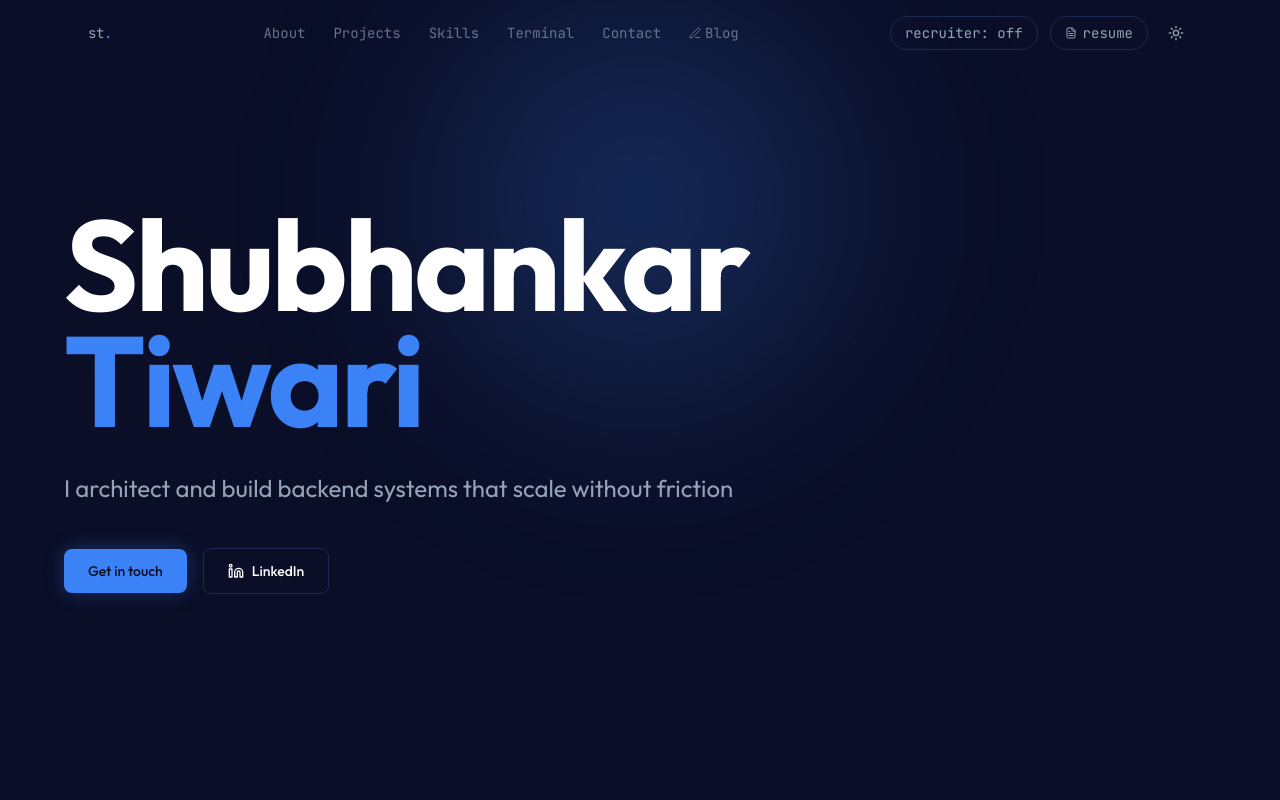
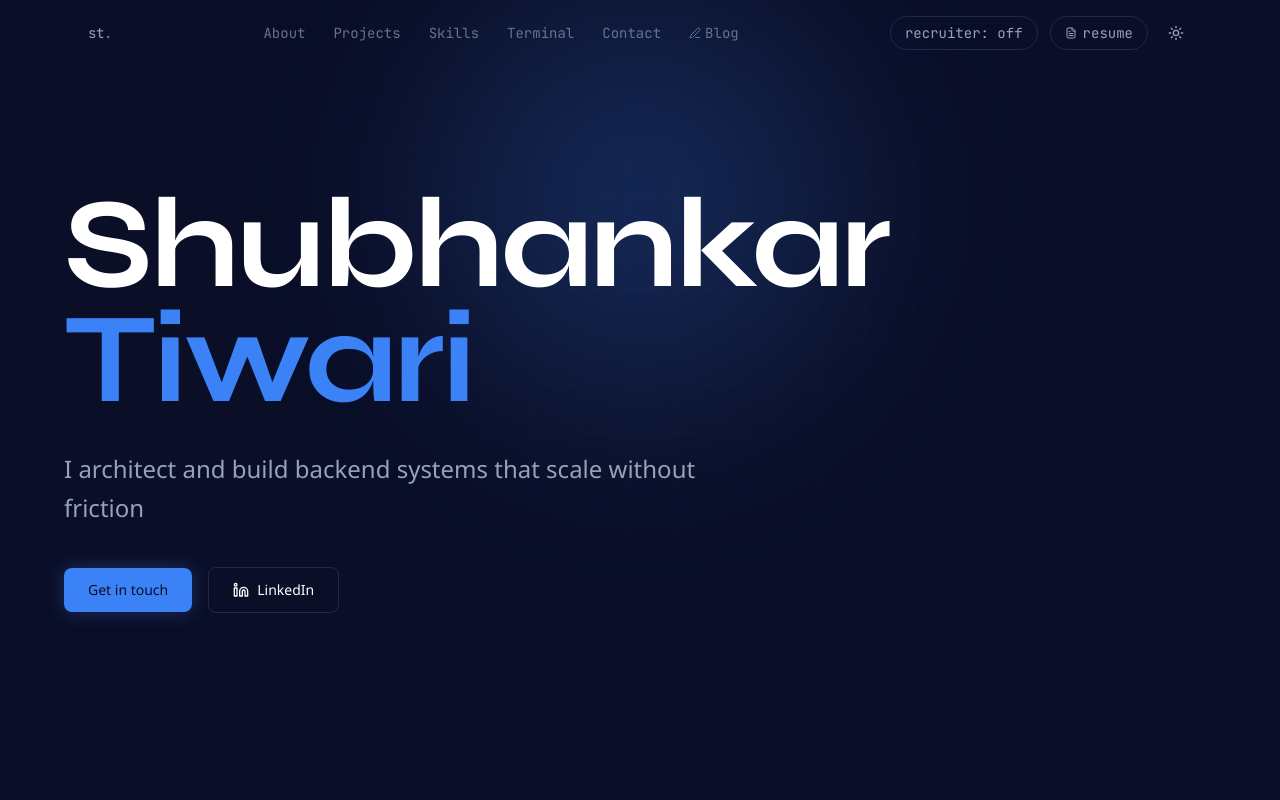
Before and after one commit to shubhankartiwari99/shubhankar-portfolio, a Next.js app: page / in a window 1280 px wide. Shown: the top 800 px of the page. Built offline with nearby package versions, Linux system fonts and the light colour scheme.

Commit message:
`Update font family, CSS gradients, and layout components`

```diff
--- a/src/app/globals.css
+++ b/src/app/globals.css
@@ -70,6 +70,10 @@ body {
   font-family: var(--font-sans), system-ui, sans-serif;
 }
 
+h1, h2, h3, h4 {
+  font-family: var(--font-syne), sans-serif;
+}
+
 ::selection {
   background: rgba(59, 130, 246, 0.3);
 }
@@ -86,8 +90,10 @@ body {
 }
 
 .dot-grid {
-  background-image: radial-gradient(circle, var(--border) 1px, transparent 1px);
-  background-size: 32px 32px;
+  background-image:
+    linear-gradient(var(--border) 1px, transparent 1px),
+    linear-gradient(90deg, var(--border) 1px, transparent 1px);
+  background-size: 48px 48px;
 }
 
 .glow-accent {
--- a/src/app/layout.tsx
+++ b/src/app/layout.tsx
@@ -1,14 +1,15 @@
 import type { Metadata } from "next";
-import { Outfit, JetBrains_Mono } from "next/font/google";
+import { Syne, JetBrains_Mono } from "next/font/google";
 import { Analytics } from "@vercel/analytics/next";
 import { SpeedInsights } from "@vercel/speed-insights/next";
 import Providers from "@/components/Providers";
 import "./globals.css";
 
-const outfit = Outfit({
-  variable: "--font-outfit",
+const syne = Syne({
+  variable: "--font-syne",
   subsets: ["latin"],
   display: "swap",
+  weight: ["400", "500", "600", "700", "800"],
 });
 
 const jetbrainsMono = JetBrains_Mono({
@@ -95,7 +96,7 @@ export default function RootLayout({ children }: { children: React.ReactNode })
           dangerouslySetInnerHTML={{ __html: JSON.stringify(jsonLd) }}
         />
       </head>
-      <body className={`${outfit.variable} ${jetbrainsMono.variable} antialiased`}>
+      <body className={`${syne.variable} ${jetbrainsMono.variable} antialiased`}>
         <Providers>
           {children}
         </Providers>
--- a/src/components/Hero.tsx
+++ b/src/components/Hero.tsx
@@ -7,13 +7,15 @@ export default function Hero() {
   return (
     <section data-testid="hero-section" className="min-h-screen flex flex-col justify-center relative px-5 sm:px-6 overflow-hidden">
       <div
-        className="absolute inset-0 -z-10 dot-grid opacity-20"
+        className="absolute inset-0 -z-10 opacity-[0.07]"
         style={{
-          maskImage: "radial-gradient(ellipse 80% 60% at 50% 40%, black 20%, transparent 70%)",
-          WebkitMaskImage: "radial-gradient(ellipse 80% 60% at 50% 40%, black 20%, transparent 70%)",
+          backgroundImage:
+            "linear-gradient(var(--border) 1px, transparent 1px), linear-gradient(90deg, var(--border) 1px, transparent 1px)",
+          backgroundSize: "48px 48px",
+          maskImage: "radial-gradient(ellipse 90% 70% at 50% 40%, black 20%, transparent 75%)",
+          WebkitMaskImage: "radial-gradient(ellipse 90% 70% at 50% 40%, black 20%, transparent 75%)",
         }}
       />
-
       <div
         className="absolute top-1/4 left-1/2 -translate-x-1/2 -translate-y-1/2 w-[600px] h-[600px] -z-10"
         style={{
--- a/src/components/Journey.tsx
+++ b/src/components/Journey.tsx
@@ -29,7 +29,7 @@ const milestones = [
     icon: <Trophy size={20} />,
     title: "Kaggle Expert",
     subtitle: "Top 4.1% Globally",
-    description: "Notebooks Expert ranked #2,441 out of 59,663. Published 34 notebooks on ML, Deep Learning, and Computer Vision. 10 bronze medals.",
+    description: "Notebooks Expert ranked #2,441 / 59,663 — personal best #707. 34 notebooks and 10 bronze medals across ML, DL, NLP, Computer Vision, and regression.",
     year: "2022-Present",
   },
 ];
--- a/src/components/Projects.tsx
+++ b/src/components/Projects.tsx
@@ -110,6 +110,33 @@ export default function Projects() {
                 <p className="text-sm md:text-[15px] lg:text-base mt-3 leading-relaxed" style={{ color: "var(--muted)" }}>
                   {project.shortDescription}
                 </p>
+
+                {project.featured && project.slug === "llm-reliability-evaluation-platform" && (
+                  <div
+                    className="mt-4 grid grid-cols-2 sm:grid-cols-4 gap-px border rounded-lg overflow-hidden"
+                    style={{ borderColor: "var(--border)", background: "var(--border)" }}
+                  >
+                    {[
+                      { label: "Temp. effect", value: "≈ 0.000", color: "var(--accent)" },
+                      { label: "Null gen. rate", value: "11.8%", color: "#f87171" },
+                      { label: "Coding instability", value: "0.293", color: "#f87171" },
+                      { label: "Escalation rate", value: "84.7%", color: "var(--amber, #f59e0b)" },
+                    ].map((stat) => (
+                      <div
+                        key={stat.label}
+                        className="px-3 py-2.5"
+                        style={{ background: "var(--surface)" }}
+                      >
+                        <div className="font-mono text-xs font-semibold" style={{ color: stat.color }}>
+                          {stat.value}
+                        </div>
+                        <div className="font-mono text-[10px] mt-0.5" style={{ color: "var(--muted-fg)" }}>
+                          {stat.label}
+                        </div>
+                      </div>
+                    ))}
+                  </div>
+                )}
                 <div className="flex items-center justify-between mt-4">
                   <div className="flex flex-wrap gap-2">
                     {project.tags.slice(0, 3).map((tag) => (
```
